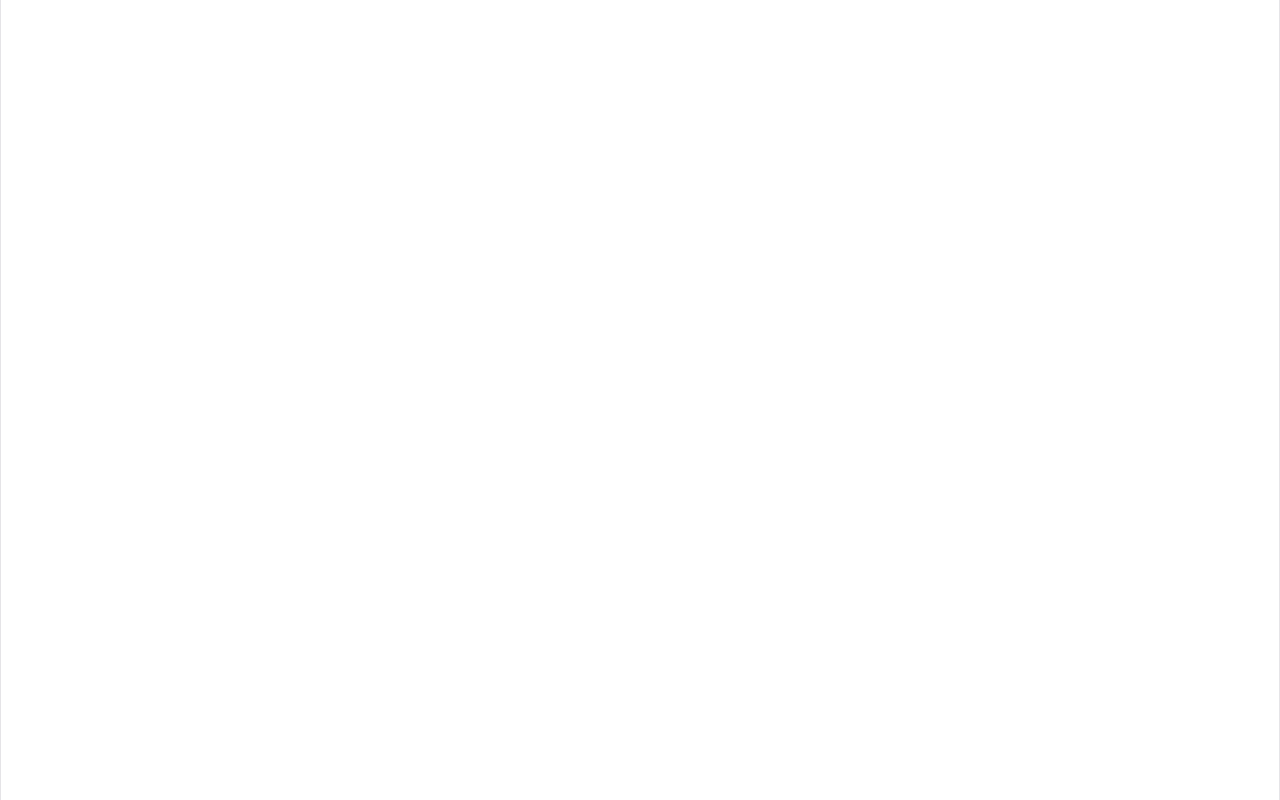
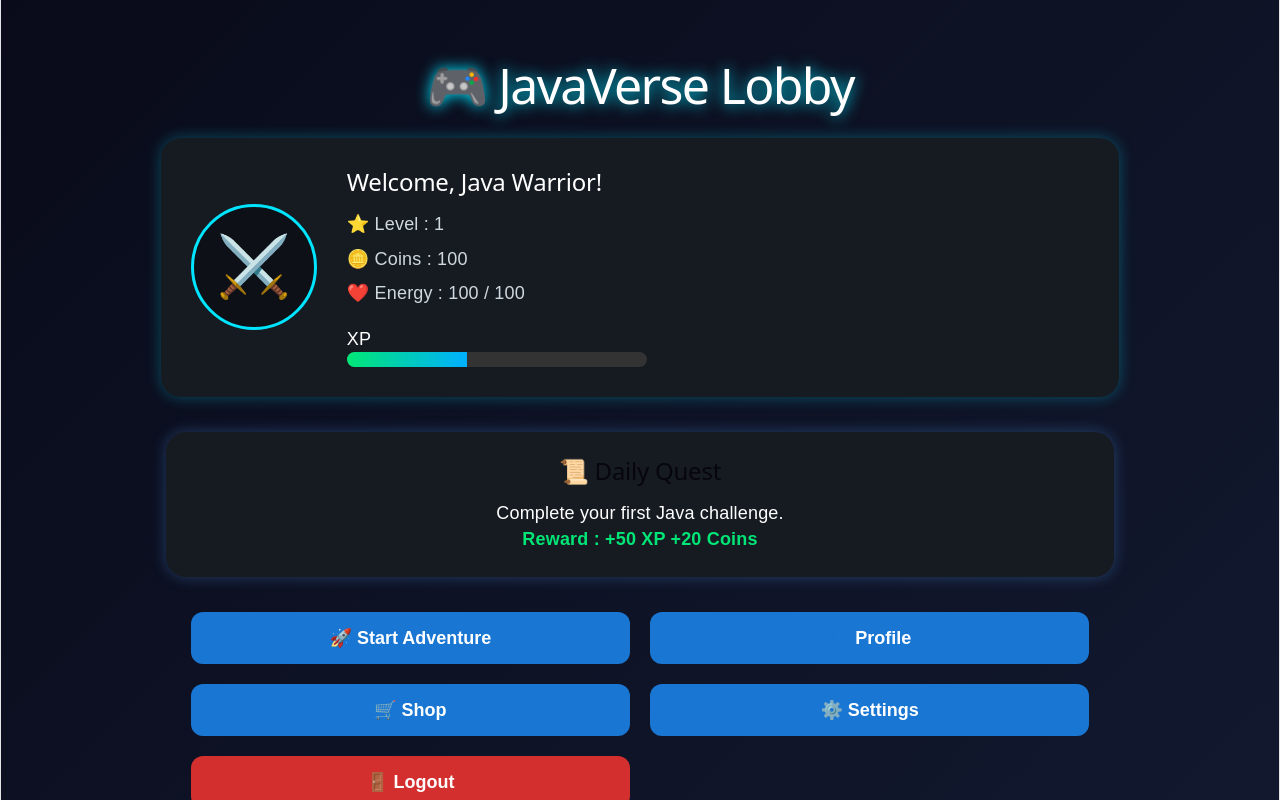
Before and after one commit to rashmirekhaghosh370-svg/JavaVerse, a React (Vite) app in the folder frontend/javaverse-frontend/: page /lobby in a window 1280 px wide. Before the commit this address had no page. Built offline with nearby package versions, Linux system fonts and the light colour scheme.

Commit message:
Added Game Lobby UI
Created the JavaVerse game lobby with player card, quest section, XP bar and action buttons.

```diff
--- a/frontend/javaverse-frontend/src/App.jsx
+++ b/frontend/javaverse-frontend/src/App.jsx
@@ -1,12 +1,14 @@
 import { Routes, Route } from "react-router-dom";
 import Splash from "./pages/Splash/Splash";
 import Character from "./pages/Character/Character";
+import Lobby from "./pages/Lobby/Lobby";
 
 function App() {
   return (
     <Routes>
       <Route path="/" element={<Splash />} />
       <Route path="/character" element={<Character />} />
+      <Route path="/lobby" element = {<Lobby/>}/>
     </Routes>
   );
 }
--- a/frontend/javaverse-frontend/src/pages/Character/Character.jsx
+++ b/frontend/javaverse-frontend/src/pages/Character/Character.jsx
@@ -4,6 +4,7 @@ import javaWarrior from "../../assets/images/Java Warrior.png";
 import codeWizard from "../../assets/images/Code Wizard.png";
 import aiEngineer from "../../assets/images/AI Engineer.png";
 import springMaster from "../../assets/images/Spring Boot Master.png";
+import {useNavigate} from "react-router-dom";
 
 const characters = [
   {
@@ -41,12 +42,12 @@ function Character() {
               src={item.image}
               alt={item.name}
             />
-
             <h2 className="character-name">{item.name}</h2>
-
             <p className="character-skill">{item.skill}</p>
 
-            <button className="select-btn">
+            <button className="select-btn"
+              onClick={()=> navigate ("/lobby")}
+              >
               Select
             </button>
           </div>
--- /dev/null
+++ b/frontend/javaverse-frontend/src/pages/Lobby/Lobby.jsx
@@ -0,0 +1,74 @@
+import React from "react";
+import "../../styles/Lobby.css";
+
+function Lobby() {
+  return (
+    <div className="lobby-page">
+
+      <h1 className="lobby-title">🎮 JavaVerse Lobby</h1>
+
+      <div className="player-card">
+
+        <div className="avatar">
+          ⚔️
+        </div>
+
+        <div className="player-info">
+          <h2>Welcome, Java Warrior!</h2>
+
+          <p>⭐ Level : 1</p>
+
+          <p>🪙 Coins : 100</p>
+
+          <p>❤️ Energy : 100 / 100</p>
+
+          <div className="xp-box">
+            <span>XP</span>
+
+            <div className="xp-bar">
+              <div className="xp-fill"></div>
+            </div>
+          </div>
+        </div>
+
+      </div>
+
+      <div className="quest-card">
+        <h2>📜 Daily Quest</h2>
+
+        <p>Complete your first Java challenge.</p>
+
+        <p className="reward">
+          Reward : +50 XP +20 Coins
+        </p>
+      </div>
+
+      <div className="button-section">
+
+        <button className="game-btn">
+          🚀 Start Adventure
+        </button>
+
+        <button className="game-btn">
+          👤 Profile
+        </button>
+
+        <button className="game-btn">
+          🛒 Shop
+        </button>
+
+        <button className="game-btn">
+          ⚙️ Settings
+        </button>
+
+        <button className="logout-btn">
+          🚪 Logout
+        </button>
+
+      </div>
+
+    </div>
+  );
+}
+
+export default Lobby;
--- /dev/null
+++ b/frontend/javaverse-frontend/src/styles/Lobby.css
@@ -0,0 +1,176 @@
+/* Background */
+
+body{
+    margin:0;
+    padding:0;
+    font-family:Arial, Helvetica, sans-serif;
+}
+
+.lobby-page{
+    min-height:100vh;
+    background:linear-gradient(135deg,#090b1a,#12192f);
+    color:white;
+    padding:40px;
+    text-align:center;
+}
+
+/* Title */
+
+.lobby-title{
+    font-size:50px;
+    color:#ffffff;
+    text-shadow:0 0 15px #00e5ff;
+    margin-bottom:40px;
+}
+
+/* Player Card */
+
+.player-card{
+    width:75%;
+    margin:auto;
+    display:flex;
+    align-items:center;
+    justify-content:flex-start;
+    gap:30px;
+
+    background:#161b22;
+    border-radius:20px;
+    padding:30px;
+
+    box-shadow:0 0 15px rgba(0,229,255,.3);
+}
+
+/* Avatar */
+
+.avatar{
+    width:120px;
+    height:120px;
+    border-radius:50%;
+    background:#0d1117;
+    display:flex;
+    justify-content:center;
+    align-items:center;
+    font-size:60px;
+    border:3px solid #00e5ff;
+}
+
+/* Player Info */
+
+.player-info{
+    text-align:left;
+}
+
+.player-info h2{
+    margin-bottom:15px;
+    color:#ffffff;
+}
+
+.player-info p{
+    margin:8px 0;
+    color:#cfd8dc;
+}
+
+/* XP */
+
+.xp-box{
+    margin-top:20px;
+}
+
+.xp-bar{
+    width:300px;
+    height:15px;
+    background:#333;
+    border-radius:20px;
+    overflow:hidden;
+}
+
+.xp-fill{
+    width:40%;
+    height:100%;
+    background:linear-gradient(to right,#00e676,#00b0ff);
+}
+
+/* Quest Card */
+
+.quest-card{
+    width:75%;
+    margin:35px auto;
+    background:#161b22;
+    padding:25px;
+    border-radius:20px;
+    box-shadow:0 0 15px rgba(88,166,255,.3);
+}
+
+.quest-card h2{
+    margin-bottom:15px;
+}
+
+.reward{
+    color:#00e676;
+    font-weight:bold;
+}
+
+/* Buttons */
+
+.button-section{
+    width:75%;
+    margin:auto;
+    display:grid;
+    grid-template-columns:repeat(2,1fr);
+    gap:20px;
+}
+
+.game-btn,
+.logout-btn{
+
+    padding:15px;
+    font-size:18px;
+    border:none;
+    border-radius:12px;
+    cursor:pointer;
+    transition:.3s;
+    font-weight:bold;
+}
+
+.game-btn{
+    background:#1976d2;
+    color:white;
+}
+
+.game-btn:hover{
+    background:#42a5f5;
+    transform:translateY(-5px);
+}
+
+.logout-btn{
+    background:#d32f2f;
+    color:white;
+}
+
+.logout-btn:hover{
+    background:#ef5350;
+    transform:translateY(-5px);
+}
+
+/* Responsive */
+
+@media(max-width:768px){
+
+.player-card{
+    flex-direction:column;
+    text-align:center;
+}
+
+.player-info{
+    text-align:center;
+}
+
+.button-section{
+    grid-template-columns:1fr;
+}
+
+.xp-bar{
+    width:220px;
+}
+
+}
```
